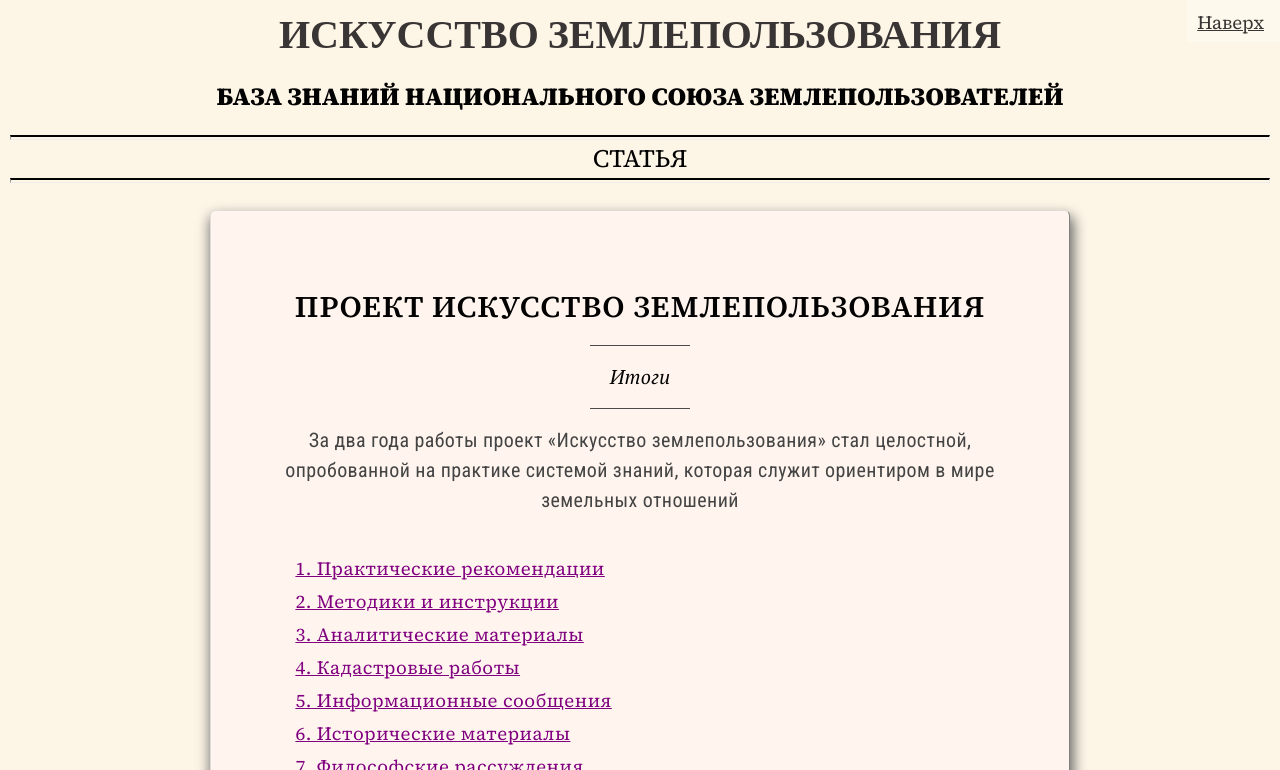
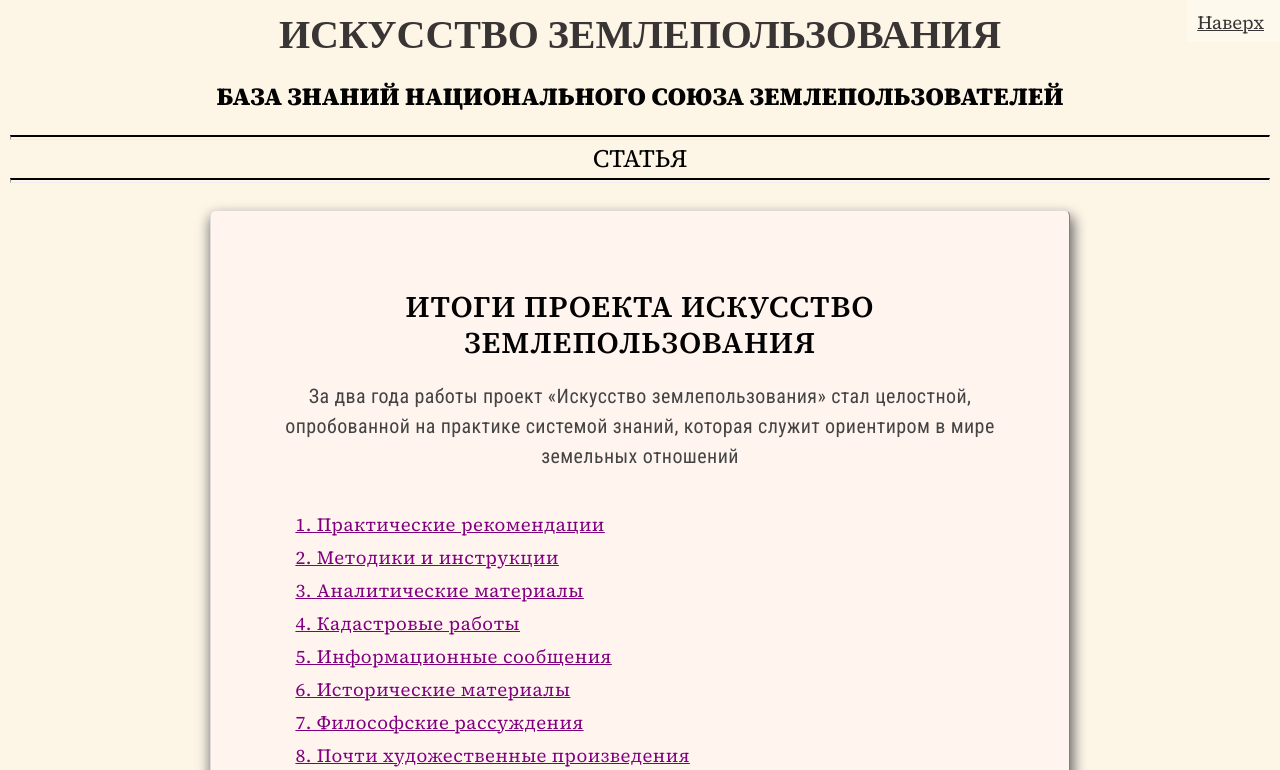
Before and after one commit to SergSi/land-use-art, a Jekyll site: the page built from _posts/2025-12-25-itogi.md, in a window 1280 px wide and 900 px high, cut to the strip 0-770 px from the top of the window. Built offline with Jekyll 4.4.1, drawn with Linux system fonts in a browser that asks for light colours; some web fonts are replaced.

Commit message:
Update 2025-12-25-itogi.md

```diff
--- a/_posts/2025-12-25-itogi.md
+++ b/_posts/2025-12-25-itogi.md
@@ -1,6 +1,5 @@
 ---
-title: Проект Искусство землепользования
-subtitle: Итоги
+title: Итоги проекта Искусство землепользования
 layout: doc
 class: article
 summary: "За два года работы проект «Искусство землепользования» стал целостной, опробованной на практике системой знаний, которая служит ориентиром в мире земельных отношений"
```
